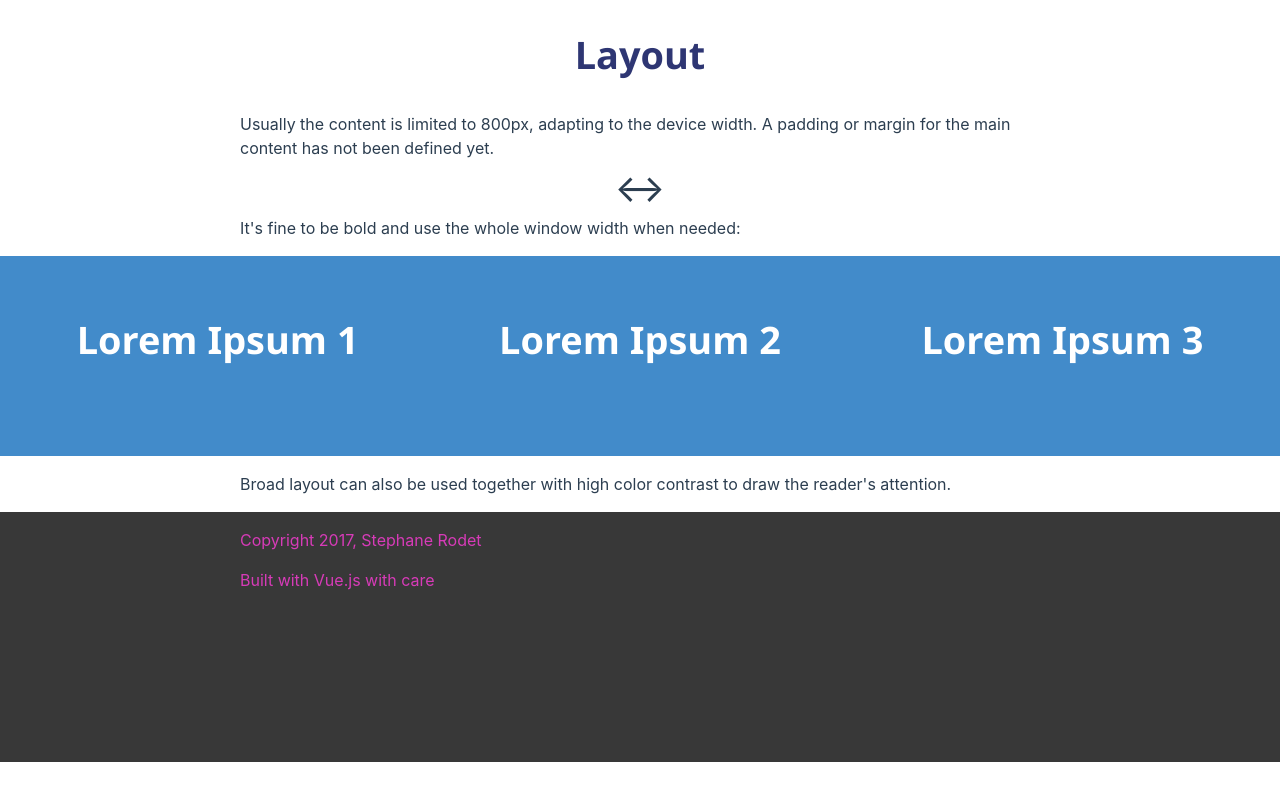
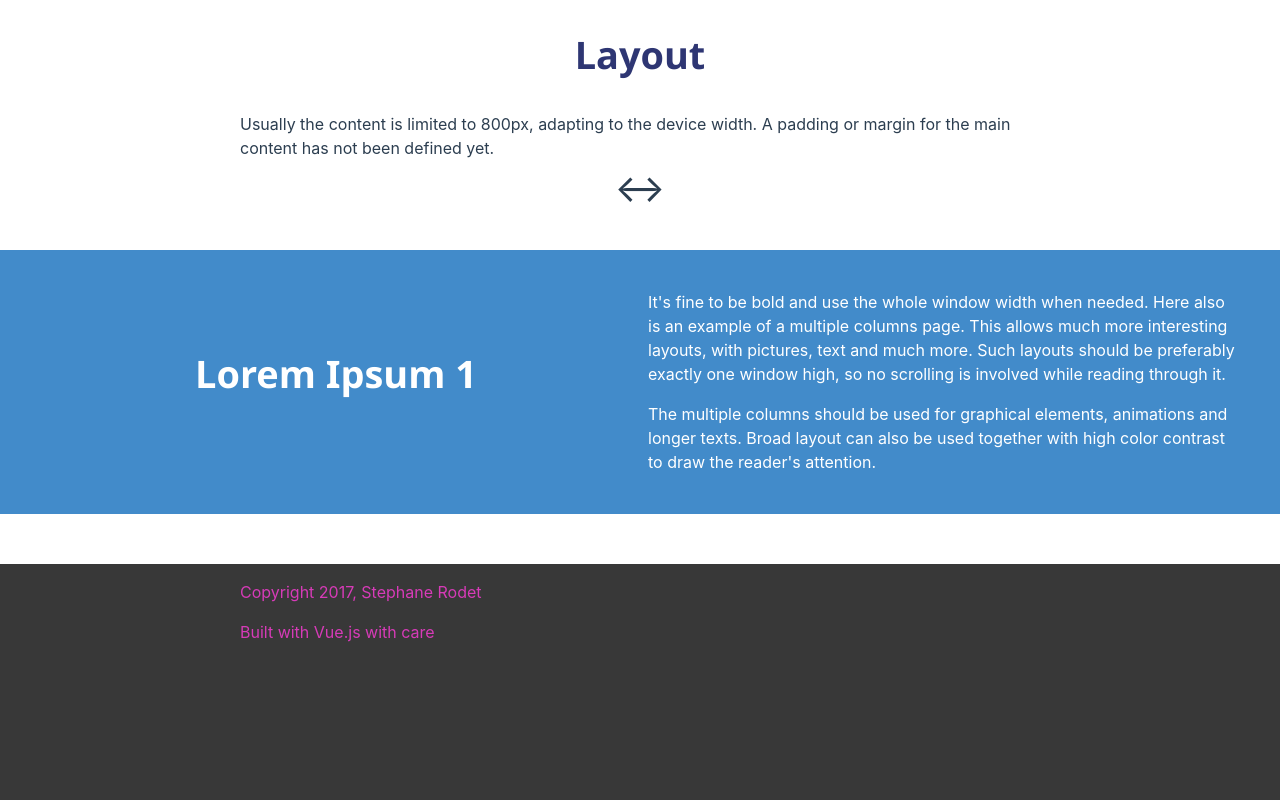
Before and after one commit to rodet/styleguide, a Vue app: page / in a window 1280 px wide. Shown: the part 1335-2135 px from the top of the page. Before the commit the page ends 2097 px from the top, so only its background shows below. Built offline with nearby package versions, Linux system fonts and the light colour scheme.

Commit message:
Show multiple columns layout

```diff
--- a/src/components/Layout.vue
+++ b/src/components/Layout.vue
@@ -8,24 +8,25 @@
     <div class='layout__arrow'>
       &harr;
     </div>
-    <p>
-      It's fine to be bold and use the whole window width when needed:
-    </p>
-    <section class='layout__full-width'>
-      <div class='layout__3col'>
-        <h2>Lorem Ipsum 1</h2>
-      </div>
-      <div class='layout__3col'>
-        <h2>Lorem Ipsum 2</h2>
-      </div>
-      <div class='layout__3col'>
-        <h2>Lorem Ipsum 3</h2>
+    <section class='layout--full-width layout--light-blue'>
+      <div class='layout--2col'>
+        <h2 class='layout--light-blue'>Lorem Ipsum 1</h2>
+        <p>
+          It's fine to be bold and use the whole window width when needed.
+          Here also is an example of a multiple columns page. This allows
+          much more interesting layouts, with pictures, text and much more.
+          Such layouts should be preferably exactly one window high, so no
+          scrolling is involved while reading through it.
+        </p>
+        <p>
+          The multiple columns should be used for graphical elements,
+          animations and longer texts.
+          Broad layout can also be used together with high color contrast to
+          draw the reader's attention.
+        </p>
       </div>
     </section>
-    <p>
-      Broad layout can also be used together with high color contrast to
-      draw the reader's attention.
-    </p>
+
   </div>
 </template>
 
@@ -40,25 +41,29 @@ export default {
   font-size: 2.369em;
 }
 
-.layout__full-width {
+.layout--full-width {
   margin-left: calc(50% - 50vw);
   width: 100vw;
   min-height: 200px;
-  background-color: #428bca;
 }
 
-/* Make this more generic */
-.layout__full-width h2 {
+.layout--light-blue {
+  background-color: #428bca;
   color: white;
 }
 
-.layout__3col {
-  width: 33%;
-  display: inline-block;
-  height: 100%;
+.layout--2col,
+.layout--3col {
+  padding: 40px;
+  margin: 50px 0;
 }
 
-.layout__3col + .layout__3col {
-  /*border-left: 1px solid white;*/
+.layout--2col {
+  column-count: 2;
 }
+
+.layout--3col {
+  column-count: 3;
+}
+
 </style>
```
